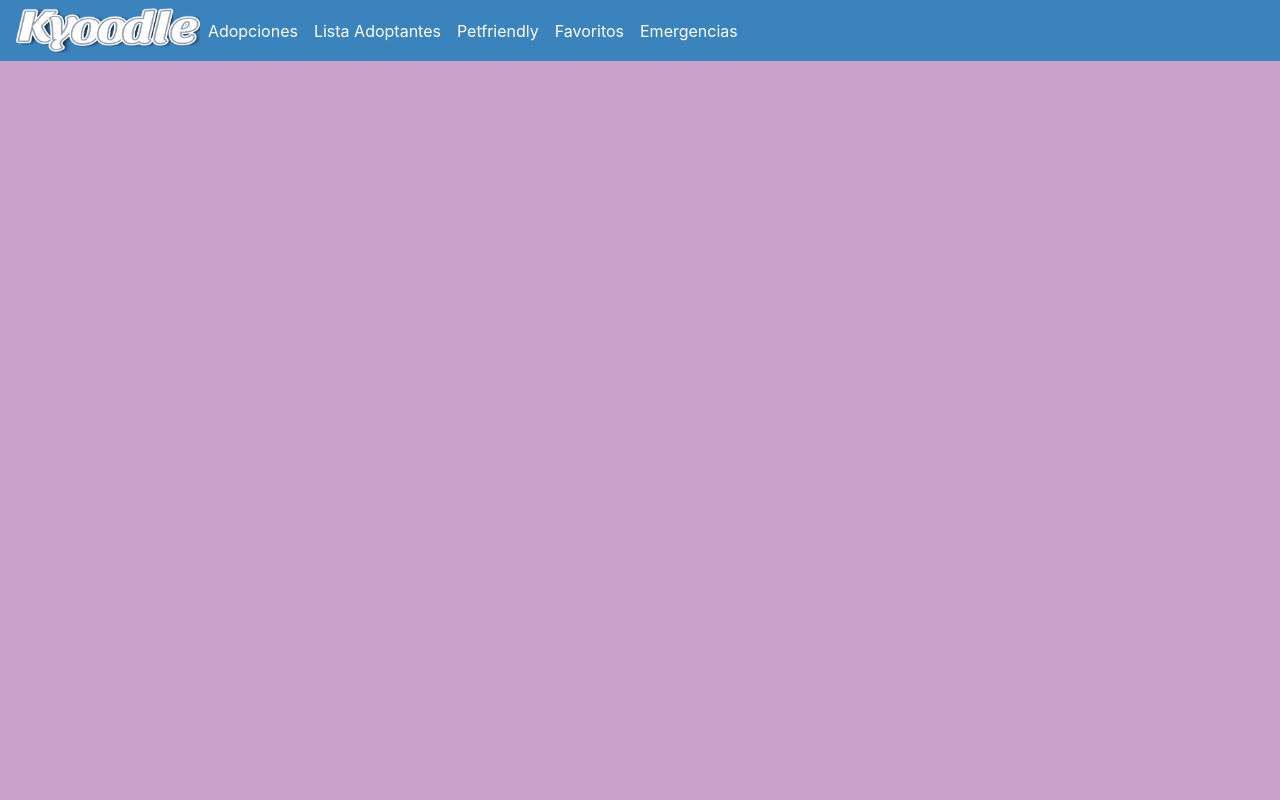
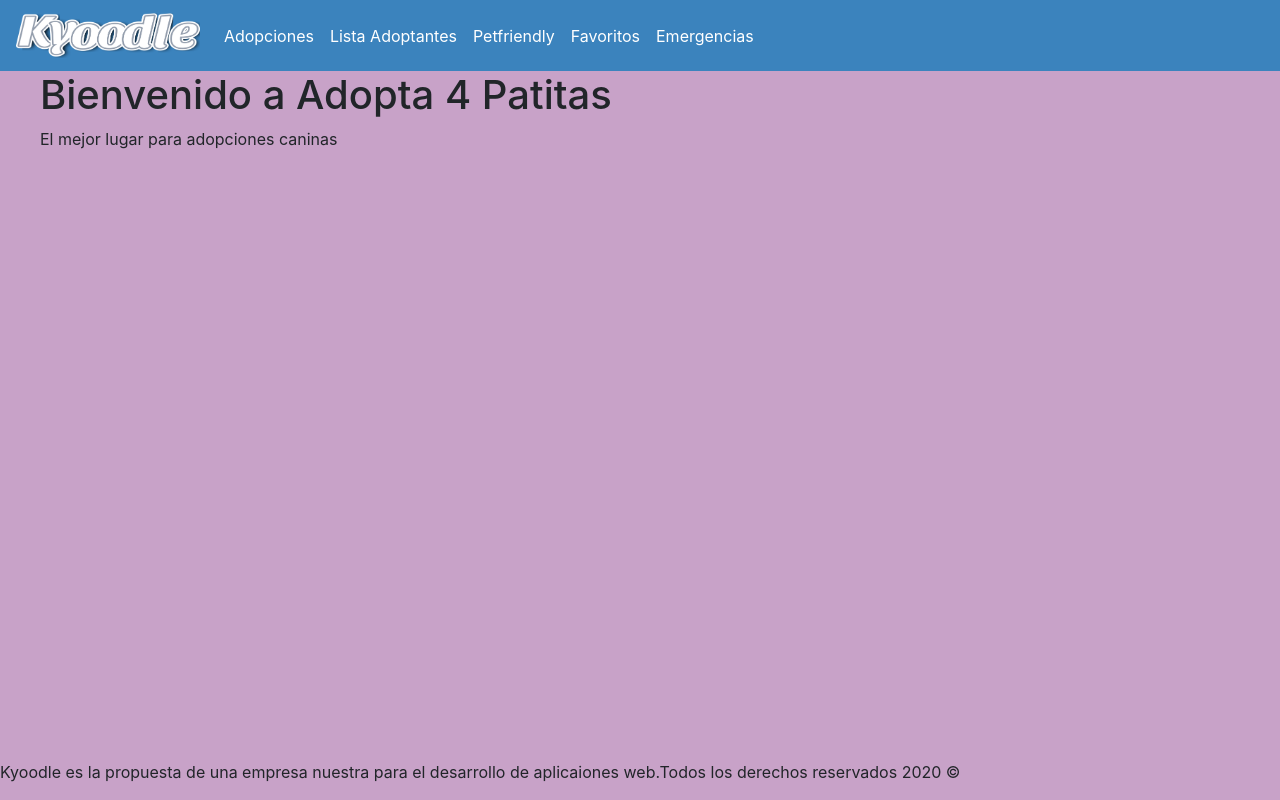
Before and after one commit to juanchuletas/django3-adopta4patitas, a Django app: page / in a window 1280 px wide. Run offline with Django 3.2, Linux system fonts and the light colour scheme; parts of the project's set-up code (start-up, migrations or seed data) failed here and were passed over; some libraries are stand-ins or nearby versions.

Commit message:
First commit

```diff
--- a/apps/mascotas/views.py
+++ b/apps/mascotas/views.py
@@ -4,7 +4,7 @@ from apps.mascotas.models import Mascota
 # Create your views here.
 
 def home(request):
-    return render(request,'base_templates/base.html')
+    return render(request,'base_templates/home.html')
 def lista_mascotas(request):
     mascota = Mascota.objects.all()
     contexto = {"datos_mascota":mascota}
--- a/static/css/styles.css
+++ b/static/css/styles.css
@@ -1,6 +1,21 @@
+/** **/
+
+.contenedor{
+  max-width: 1200px;
+  margin-left: auto;
+  margin-right: auto;
+}
+
+
   body{
       background-color:  #c8a2c8;
     }
     #kyoodle-logo{
       height: 45px;
     }
+    footer{
+      position: absolute;
+      bottom: 0;
+      width: 100%;
+      height: 2.5rem
+    }
--- /dev/null
+++ b/templates/base_templates/home.html
@@ -0,0 +1,18 @@
+{% extends "base_templates/base.html" %}
+
+{% block content %}
+
+
+
+<div class="contenedor">
+  <h1>Bienvenido a Adopta 4 Patitas</h1>
+  <p>El mejor lugar para adopciones caninas</p>
+</div>
+
+<footer>
+      <p>Kyoodle es la propuesta de una empresa nuestra para el desarrollo de aplicaiones web.Todos los derechos reservados 2020 &copy </p>
+</footer>
+
+
+
+{% endblock content %}
--- a/templates/base_templates/navbar.html
+++ b/templates/base_templates/navbar.html
@@ -1,7 +1,7 @@
 {%load static %}
 <nav class="navbar navbar-expand-lg navbar-light" style="background-color: #3b83bd;">
-  <img src="{% static 'img/kyoodle_logo_5.png' %}" id="kyoodle-logo">
-  {# <a class="navbar-brand" href="#" style="color: white"></a> #}
+
+  <a class="navbar-brand" href="{% url 'main_page'%}" style="color: white"><img src="{% static 'img/kyoodle_logo_5.png' %}" id="kyoodle-logo"></a>
   <button class="navbar-toggler" type="button" data-toggle="collapse" data-target="#navbarNav" aria-controls="navbarNav" aria-expanded="false" aria-label="Toggle navigation">
     <span class="navbar-toggler-icon"></span>
   </button>
```
